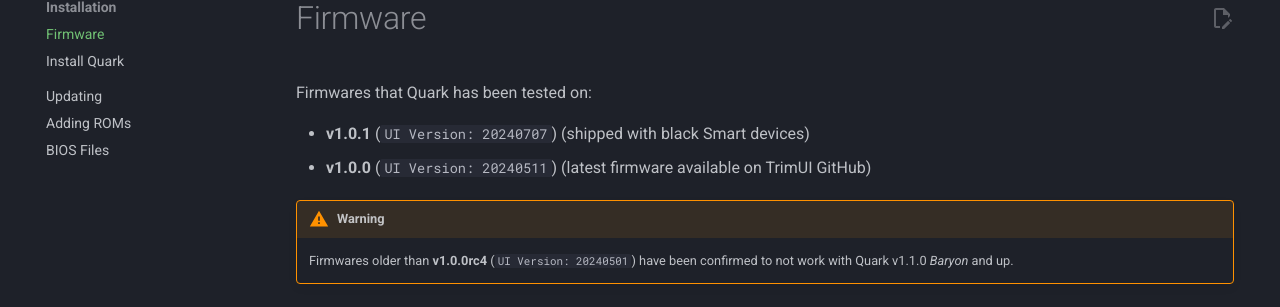
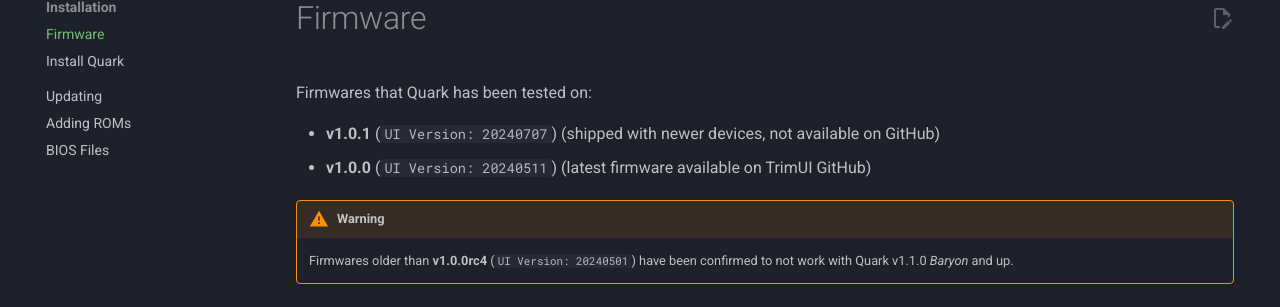
Before and after one commit to cobaltgit/Quark-Docs, an MkDocs documentation site: the page built from docs/getting-started/install/firmware.md, in a window 1280 px wide. Shown: the part 188-495 px from the top of the page. Built offline with MkDocs 1.6.1 and Material for MkDocs 9.7.7, drawn with Linux system fonts in a browser that asks for light colours; comment, search, counter and statistics services are not loaded.

Commit message:
firmware: reword v1.0.1, turns out other colours have it too

```diff
--- a/docs/getting-started/install/firmware.md
+++ b/docs/getting-started/install/firmware.md
@@ -2,7 +2,7 @@
 
 Firmwares that Quark has been tested on:
 
-* **v1.0.1** (`UI Version: 20240707`) (shipped with black Smart devices)
+* **v1.0.1** (`UI Version: 20240707`) (shipped with newer devices, not available on GitHub)
 * **v1.0.0** (`UI Version: 20240511`) (latest firmware available on TrimUI GitHub)
 
 !!! warning
```
